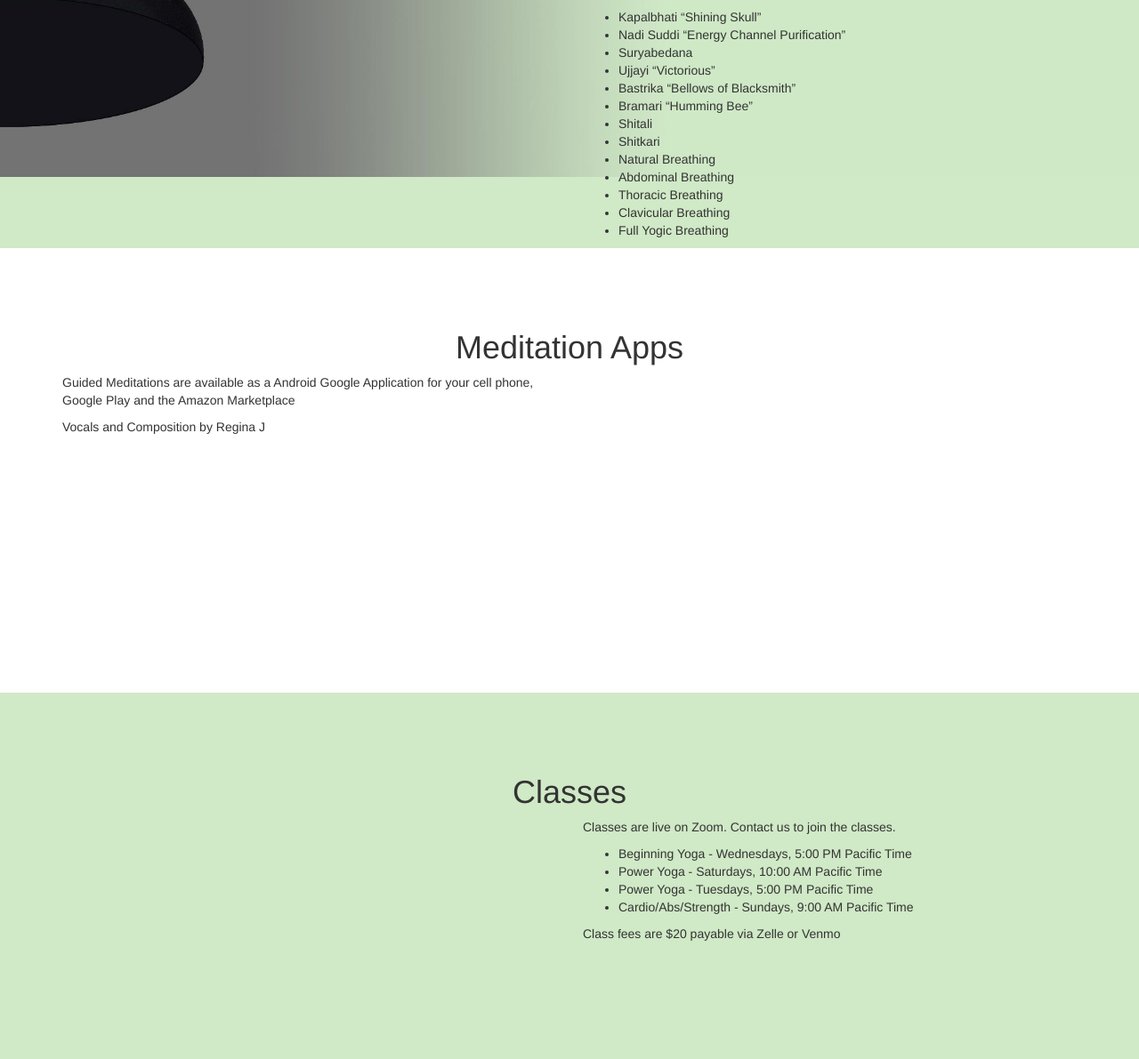
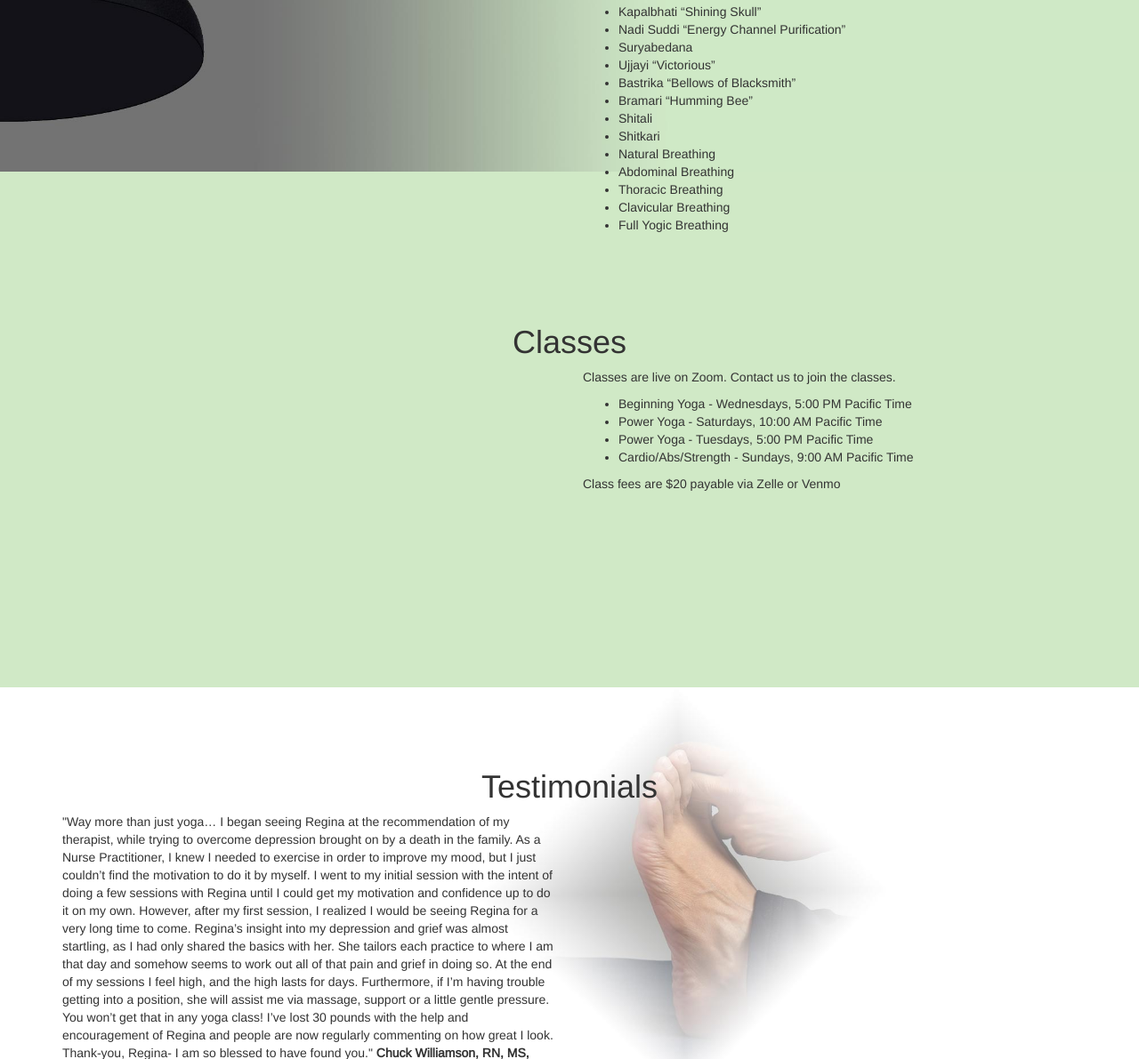
Before and after one commit to jrbrayjr2006/yoga-avani-web, a plain HTML site: page index.html in a window 1280 px wide. Shown: the part 1609-2800 px from the top of the page at 89% size. Drawn offline with nearby package versions, Linux system fonts and the light colour scheme; a script that the page names is missing.

Commit message:
Removed products/meditation apps link and section

```diff
--- a/index.html
+++ b/index.html
@@ -29,7 +29,6 @@
                         <li><a href="#home" class="home">Home</a></li>
                         <li><a href="#yoga" class="page-scroll">Yoga</a></li>
                         <li><a href="#breathing" class="page-scroll">Breathing</a></li>
-                        <li><a href="#products" class="page-scroll">Meditation Apps</a></li>
                         <li><a href="#guidance" class="page-scroll">Guidance</a></li>
                         <li><a href="#testimonials" class="page-scroll">Testimonials</a></li>
                         <li><a href="#about" class="page-scroll">About</a></li>
@@ -135,24 +134,6 @@
                         <li>Full Yogic Breathing</li>
                     </ul>
                 </div>
-            </div>
-        </div>
-    </section>
-
-    <section id="products" class="content">
-        <!--  -->
-        <div class="container">
-            <div class="row">
-                <div class="col-md-12">
-                    <h1 class="yoga-sub-heading">Meditation Apps</h1>
-                </div>
-            </div>
-            <div class="row">
-                <div class="col-md-6">
-                    <p>Guided Meditations are available as a Android Google Application for your cell phone, Google Play and the Amazon Marketplace</p>
-                    <p>Vocals and Composition by Regina J</p>
-                </div>
-                <div class="col-md-6"></div>
             </div>
         </div>
     </section>
```
